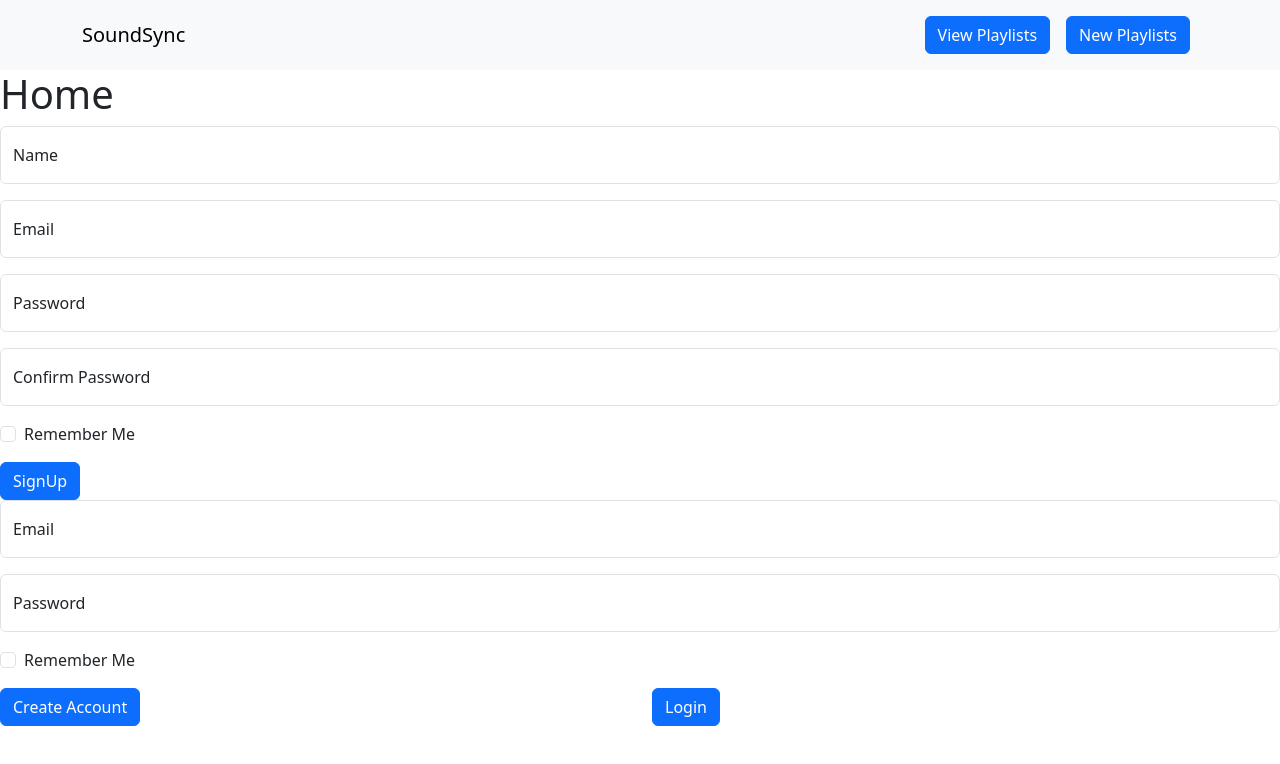
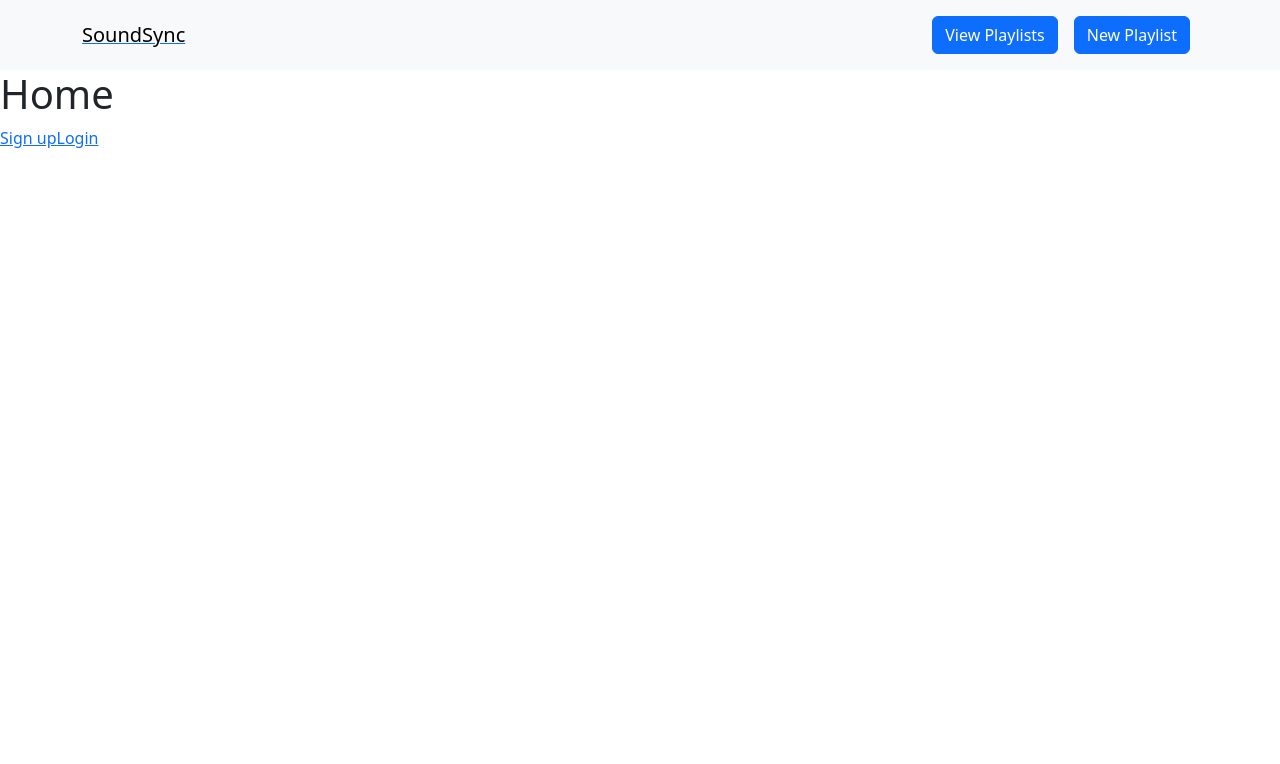
Before and after one commit to ryanhu021/soundsync, a React (Create React App) app in the folder packages/frontend/: page / in a window 1280 px wide. Shown: the top 764 px of the page. Built offline with nearby package versions, Linux system fonts and the light colour scheme.

Commit message:
setup: login and signup views

```diff
--- a/package.json
+++ b/package.json
@@ -25,5 +25,8 @@
     "eslint-plugin-prettier": "^4.2.1",
     "prettier": "^2.8.8",
     "typescript": "^4.9.5"
+  },
+  "dependencies": {
+    "react-hook-form": "^7.47.0"
   }
 }
--- a/packages/frontend/src/App.tsx
+++ b/packages/frontend/src/App.tsx
@@ -6,12 +6,14 @@ import Root from "./views/home";
 import Playlists from "./views/playlists";
 import Playlist from "./views/playlist";
 import NavigationBar from "./components/navigationbar";
+import SignUpForm from "./views/sign-up";
+import LoginForm from "./views/login";
 
 function App() {
   return (
     <>
-      <NavigationBar />
       <BrowserRouter>
+        <NavigationBar />
         <Routes>
           <Route path="/" element={<Root />} errorElement={<ErrorPage />} />
           <Route
@@ -24,6 +26,16 @@ function App() {
             element={<Playlist />}
             errorElement={<ErrorPage />}
           />
+          <Route
+            path="/login"
+            element={<LoginForm />}
+            errorElement={<ErrorPage />}
+          />
+          <Route
+            path="/signup"
+            element={<SignUpForm />}
+            errorElement={<ErrorPage />}
+          />
         </Routes>
       </BrowserRouter>
     </>
--- a/packages/frontend/src/components/login-form.tsx
+++ /dev/null
@@ -1,38 +0,0 @@
-import React from "react";
-import Form from "react-bootstrap/Form";
-import Button from "react-bootstrap/Button";
-import Floatinglabel from "react-bootstrap/FloatingLabel";
-import Row from "react-bootstrap/Row";
-import Col from "react-bootstrap/Col";
-
-function LoginForm() {
-  return (
-    <Form>
-      <Floatinglabel className="mb-3" label="Email" controlId="floatingInput">
-        <Form.Control type="email" placeholder="Email" />
-      </Floatinglabel>
-      <Floatinglabel
-        className="mb-3"
-        label="Password"
-        controlId="floatingInput"
-      >
-        <Form.Control type="password" placeholder="password" />
-      </Floatinglabel>
-      <Form.Group className="mb-3" controlId="formBasicCheckbox">
-        <Form.Check type="checkbox" label="Remember Me"></Form.Check>
-      </Form.Group>
-      <Row>
-        <Col>
-          <Button variant="primary">Create Account</Button>
-        </Col>
-        <Col>
-          <Button variant="primary" type="submit">
-            Login
-          </Button>
-        </Col>
-      </Row>
-    </Form>
-  );
-}
-
-export default LoginForm;
--- a/packages/frontend/src/components/navigationbar.tsx
+++ b/packages/frontend/src/components/navigationbar.tsx
@@ -3,18 +3,25 @@ import Container from "react-bootstrap/Container";
 import Nav from "react-bootstrap/Nav";
 import Navbar from "react-bootstrap/Navbar";
 import Button from "react-bootstrap/Button";
+import { Link } from "react-router-dom";
 
 function NavigationBar() {
   return (
     <Navbar expand="lg" className="bg-body-tertiary">
       <Container>
-        <Navbar.Brand href="/">SoundSync</Navbar.Brand>
+        <Link to="/">
+          <Navbar.Brand>SoundSync</Navbar.Brand>
+        </Link>
         <Nav className="mr-auto">
-          <Nav.Link href="/playlists">
-            <Button>View Playlists</Button>
+          <Nav.Link>
+            <Link to="/playlists">
+              <Button>View Playlists</Button>
+            </Link>
           </Nav.Link>
           <Nav.Link href="/playlist">
-            <Button>New Playlists</Button>
+            <Link to="/playlist">
+              <Button>New Playlist</Button>
+            </Link>
           </Nav.Link>
         </Nav>
       </Container>
--- a/packages/frontend/src/components/signup-form.tsx
+++ /dev/null
@@ -1,39 +0,0 @@
-import React from "react";
-import Form from "react-bootstrap/Form";
-import Button from "react-bootstrap/Button";
-import Floatinglabel from "react-bootstrap/FloatingLabel";
-
-function SignUpForm() {
-  return (
-    <Form>
-      <Floatinglabel className="mb-3" label="Name" controlId="floatingInput">
-        <Form.Control type="name" placeholder="Name" />
-      </Floatinglabel>
-      <Floatinglabel className="mb-3" label="Email" controlId="floatingInput">
-        <Form.Control type="email" placeholder="Email" />
-      </Floatinglabel>
-      <Floatinglabel
-        className="mb-3"
-        label="Password"
-        controlId="floatingInput"
-      >
-        <Form.Control type="password" placeholder="password" />
-      </Floatinglabel>
-      <Floatinglabel
-        className="mb-3"
-        label="Confirm Password"
-        controlId="floatingInput"
-      >
-        <Form.Control type="password" placeholder="confirm password" />
-      </Floatinglabel>
-      <Form.Group className="mb-3" controlId="formBasicCheckbox">
-        <Form.Check type="checkbox" label="Remember Me"></Form.Check>
-      </Form.Group>
-      <Button variant="primary" type="submit">
-        SignUp
-      </Button>
-    </Form>
-  );
-}
-
-export default SignUpForm;
--- a/packages/frontend/src/views/home.tsx
+++ b/packages/frontend/src/views/home.tsx
@@ -1,13 +1,12 @@
 import React from "react";
-import SignUpForm from "../components/signup-form";
-import LoginForm from "../components/login-form";
+import { Link } from "react-router-dom";
 
 export default function Home() {
   return (
     <>
       <h1>Home</h1>
-      <SignUpForm />
-      <LoginForm />
+      <Link to="/signup">Sign up</Link>
+      <Link to="/login">Login</Link>
     </>
   );
 }
--- /dev/null
+++ b/packages/frontend/src/views/login.tsx
@@ -0,0 +1,66 @@
+import React from "react";
+import Form from "react-bootstrap/Form";
+import Button from "react-bootstrap/Button";
+import Floatinglabel from "react-bootstrap/FloatingLabel";
+import Row from "react-bootstrap/Row";
+import Col from "react-bootstrap/Col";
+import { useForm, SubmitHandler } from "react-hook-form";
+import { Link } from "react-router-dom";
+
+type Inputs = {
+  email: string;
+  password: string;
+  checkbox: boolean;
+};
+
+function LoginForm() {
+  const { register, handleSubmit } = useForm<Inputs>();
+
+  const onSubmit: SubmitHandler<Inputs> = (data) => {
+    console.log(data);
+  };
+
+  return (
+    <div>
+      <Link to="/">Back to Home</Link>
+      <h1>Login Page</h1>
+      <Form onSubmit={handleSubmit(onSubmit)}>
+        <Floatinglabel className="mb-3" label="Email">
+          <Form.Control
+            type="email"
+            placeholder="Email"
+            required
+            {...register("email")}
+          />
+        </Floatinglabel>
+        <Floatinglabel className="mb-3" label="Password">
+          <Form.Control
+            type="password"
+            placeholder="password"
+            required
+            {...register("password")}
+          />
+        </Floatinglabel>
+        <Form.Group className="mb-3" controlId="formBasicCheckbox">
+          <Form.Check
+            type="checkbox"
+            label="Remember Me"
+            {...register("checkbox")}
+          ></Form.Check>
+        </Form.Group>
+        <Row>
+          <Col>
+            <Button variant="primary">Create Account</Button>
+          </Col>
+          <Col>
+            <Button variant="primary" type="submit">
+              Login
+            </Button>
+          </Col>
+        </Row>
+      </Form>
+    </div>
+  );
+}
+
+export default LoginForm;
--- /dev/null
+++ b/packages/frontend/src/views/sign-up.tsx
@@ -0,0 +1,106 @@
+import React from "react";
+import { useForm, SubmitHandler } from "react-hook-form";
+import Form from "react-bootstrap/Form";
+import Button from "react-bootstrap/Button";
+import Floatinglabel from "react-bootstrap/FloatingLabel";
+import { Link } from "react-router-dom";
+
+type Inputs = {
+  name: string;
+  email: string;
+  password: string;
+  confirmPassword: string;
+};
+
+function SignUpForm() {
+  const {
+    register,
+    handleSubmit,
+    formState: { errors },
+    getValues,
+  } = useForm<Inputs>();
+
+  const onSubmit: SubmitHandler<Inputs> = (data) => {
+    console.log(data);
+    if (data.password === data.confirmPassword) {
+    }
+  };
+
+  return (
+    <div>
+      <Link to="/">Back to Home</Link>
+      <h1>Sign Up Page</h1>
+      <Form onSubmit={handleSubmit(onSubmit)}>
+        <Floatinglabel className="mb-3" label="Name">
+          <Form.Control
+            type="name"
+            placeholder="Name"
+            required
+            {...register("name")}
+          />
+        </Floatinglabel>
+        <Floatinglabel className="mb-3" label="Email">
+          <Form.Control
+            type="email"
+            placeholder="Email"
+            required
+            {...register("email")}
+          />
+        </Floatinglabel>
+        <Floatinglabel className="mb-3" label="Password">
+          <Form.Control
+            type="password"
+            placeholder="Password"
+            required
+            {...register("password")}
+          />
+        </Floatinglabel>
+        <Floatinglabel className="mb-3" label="Confirm Password">
+          <Form.Control
+            type="password"
+            placeholder="Confirm Password"
+            required
+            {...register("confirmPassword", {
+              validate: (value) => value === getValues().password,
+            })}
+          />
+          {errors.confirmPassword && <p>Password must match.</p>}
+        </Floatinglabel>
+        <Button variant="primary" type="submit">
+          SignUp
+        </Button>
+      </Form>
+    </div>
+  );
+}
+
+export default SignUpForm;
+
+//<Form noValidate validated={validatedPassword} onSubmit={handleSubmit(onSubmit)}>
+//   <Floatinglabel className="mb-3" label="Name" controlId="floatingInput">
+//     <Form.Control type="name" placeholder="Name" />
+//   </Floatinglabel>
+//   <Floatinglabel className="mb-3" label="Email" controlId="floatingInput">
+//     <Form.Control type="email" placeholder="Email" />
+//   </Floatinglabel>
+//   <Floatinglabel
+//     className="mb-3"
+//     label="Password"
+//     controlId="floatingInput"
+//   >
+//     <Form.Control type="password" placeholder="password" />
+//   </Floatinglabel>
+//   <Floatinglabel
+//     className="mb-3"
+//     label="Confirm Password"
+//     controlId="floatingInput"
+//   >
+//     <Form.Control type="password" placeholder="confirm password" />
+//   </Floatinglabel>
+//   <Form.Group className="mb-3" controlId="formBasicCheckbox">
+//     <Form.Check type="checkbox" label="Remember Me"></Form.Check>
+//   </Form.Group>
+// <Button variant="primary" type="submit">
+//   SignUp
+// </Button>
+// </Form>
```
Also changed, not shown: 1 other file (tests, documents, lock files or other folders).
